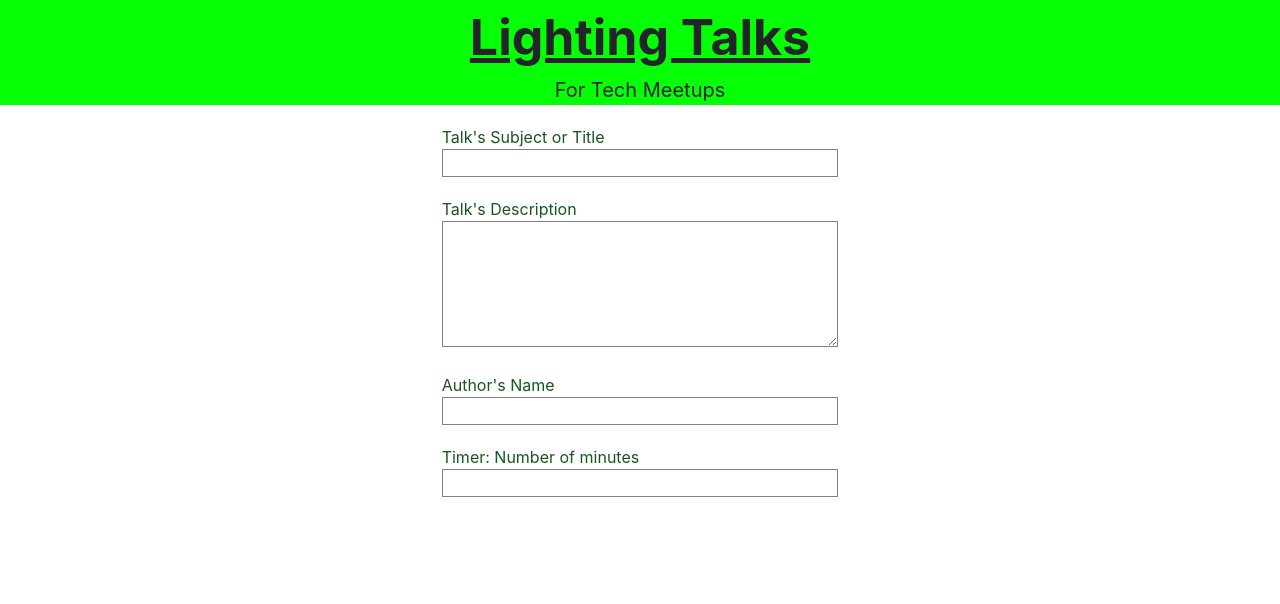
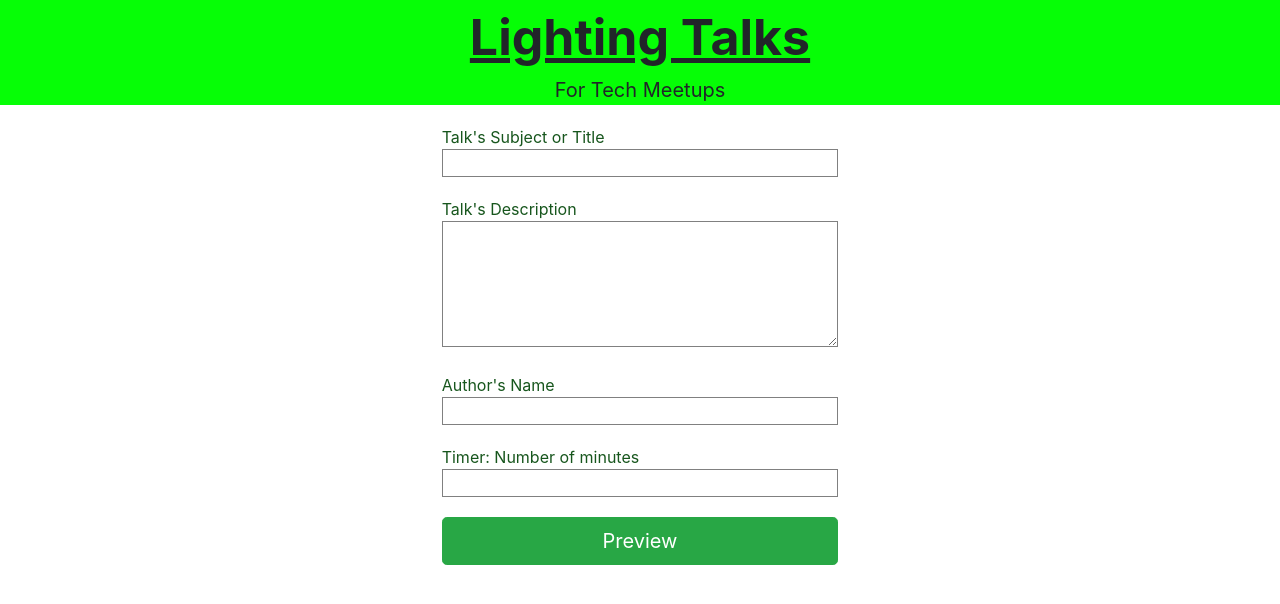
Before and after one commit to jcsmileyjr/lighting-talks, a React (Create React App) app: page / in a window 1280 px wide. Shown: the top 604 px of the page. Built offline with nearby package versions, Linux system fonts and the light colour scheme.

Commit message:
Feature: Initial Button Component

```diff
--- /dev/null
+++ b/src/components/Button/Button.js
@@ -0,0 +1,19 @@
+import React from 'react';
+import './button.css';
+import {Container, Row, Col, Button} from 'react-bootstrap';
+
+const PrimaryButton = props => {
+    return(
+        <Container fluid={true} className="containerStyle">
+            <Row>
+                <Col xs={0} sm={4}></Col>
+                <Col xs={12} sm={4}>
+                    <Button variant="success" type="submit" block size="lg">Preview</Button>
+                </Col>
+                <Col xs={0} sm={4}></Col>
+            </Row>
+        </Container>
+    );
+}
+
+export default PrimaryButton;
--- /dev/null
+++ b/src/components/Button/button.css
@@ -0,0 +1,3 @@
+.containerStyle {
+    margin-top: 20px;
+}
--- a/src/screens/Setup.js
+++ b/src/screens/Setup.js
@@ -1,9 +1,9 @@
 import React from 'react';
-import {Container, Row, Col} from 'react-bootstrap';
 
 import Header from '../components/header/Header';
 import Input from '../components/Input/Input';
 import TextArea from '../components/Input/TextArea';
+import PrimaryButton from '../components/Button/Button';
 
 const Setup = props => {
     return(
@@ -13,6 +13,7 @@ const Setup = props => {
             <TextArea label="Talk's Description" />
             <Input label="Author's Name" />
             <Input label="Timer: Number of minutes" />
+            <PrimaryButton />
         </main>
     );
 }
```
